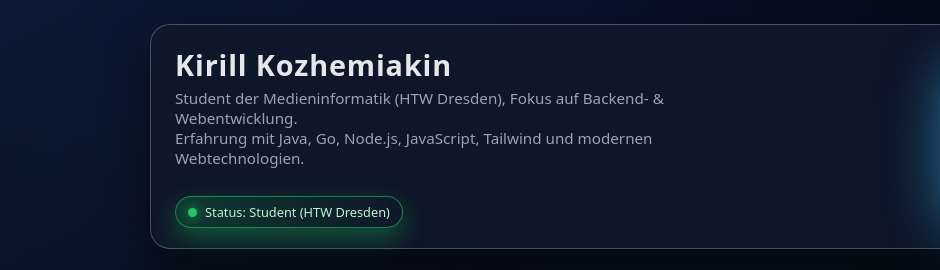
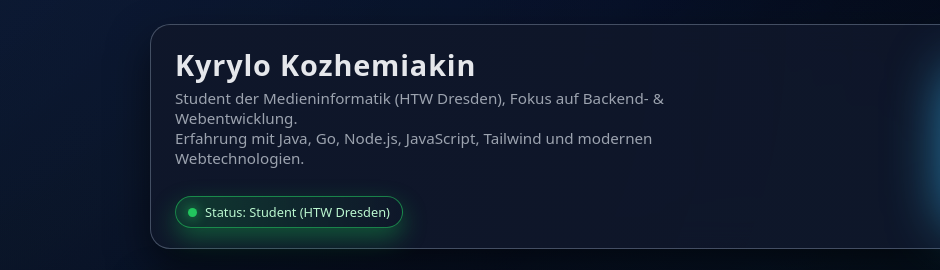
Before and after one commit to appelsin4ik/Online-CV-de, a plain HTML site: page index.html in a window 1280 px wide. Shown: the top 270 px of the page, 0-940 px from the left. Drawn offline with Linux system fonts and the light colour scheme.

Commit message:
refractor: name

```diff
--- a/index.html
+++ b/index.html
@@ -2,7 +2,7 @@
 <html lang="de">
 <head>
   <meta charset="UTF-8" />
-  <title>Kirill Kozhemiakin – Developer CV</title>
+  <title>Kyrylo Kozhemiakin – Developer CV</title>
   <meta name="viewport" content="width=device-width, initial-scale=1" />
   <link rel="stylesheet" href="style.css" />
 </head>
@@ -18,7 +18,7 @@
         </div>
 
         <div class="name-block">
-          <h1>Kirill Kozhemiakin</h1>
+          <h1>Kyrylo Kozhemiakin</h1>
           <p class="tagline">
             Student der Medieninformatik (HTW Dresden), Fokus auf Backend- &amp; Webentwicklung.<br>
             Erfahrung mit Java, Go, Node.js, JavaScript, Tailwind und modernen Webtechnologien.<br><br>
```
